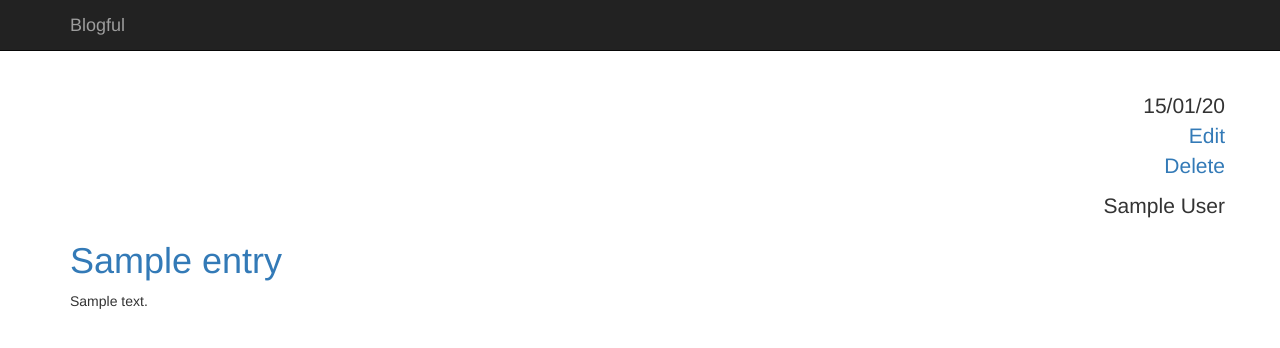
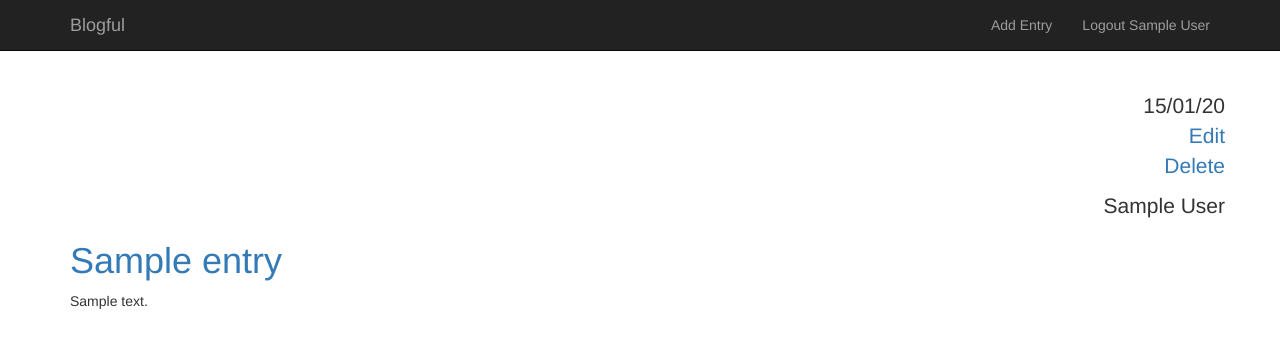
Before and after one commit to EthanVG/Blogful, a Flask app: page / in a window 1280 px wide. Shown: the top 348 px of the page. Run offline with Flask 2, Linux system fonts and the light colour scheme; a user stored in the database is signed in; tables that the repository leaves empty hold one stand-in row (values such as "Sample post"); some libraries are stand-ins or nearby versions.

Commit message:
Correct user views & logout

```diff
--- a/blog/templates/base.html
+++ b/blog/templates/base.html
@@ -36,6 +36,12 @@
                 </div>
                 <div class="collapse navbar-collapse">
                     <ul class="nav navbar-nav navbar-right">
+                        {% if current_user.is_authenticated == False %}
+                        <li><a href="{{ url_for('login_get') }}">Login</a></li>
+                        {% else %}
+                        <li><a href="{{ url_for('add_entry_get') }}">Add Entry</a></li>
+                        <li><a href="{{ url_for('logout') }}">Logout {{ current_user.name }}</a></li>
+                        {% endif %}
                     </ul>
                 </div>
             </div>
--- a/blog/templates/entries.html
+++ b/blog/templates/entries.html
@@ -1,4 +1,4 @@
-{% import "macros.html" as macros %}
+{% import "macros.html" as macros with context %}
 {% extends "base.html" %}
 {% block content %}
 
--- a/blog/templates/macros.html
+++ b/blog/templates/macros.html
@@ -3,8 +3,10 @@
     <div class="col-md2 text-right metadata">
         <ul class="list-unstyled">
             <li>{{ entry.datetime | dateformat("%d/%m/%y") }}</li>
+            {% if current_user.id == entry.author.id %}
             <li><a href="{{ url_for('edit_entry_get', ID=entry.id) }}">Edit</a></li>
             <li><a href="{{ url_for('delete_entry', ID=entry.id) }}">Delete</a></li>
+            {% endif %}
         </ul>
         {{ entry.author.name }}
     </div>
--- a/blog/templates/single_entry.html
+++ b/blog/templates/single_entry.html
@@ -1,4 +1,4 @@
-{% import "macros.html" as macros %}
+{% import "macros.html" as macros with context %}
 {% extends "base.html" %}
 {% block content %}
 
--- a/blog/views.py
+++ b/blog/views.py
@@ -1,7 +1,7 @@
 from flask import render_template
 from flask import request, redirect, url_for
 from flask import flash
-from flask_login import login_user, login_required, current_user
+from flask_login import login_user, login_required, current_user, logout_user
 from werkzeug.security import check_password_hash
 
 from . import app
@@ -107,3 +107,8 @@ def login_post():
 
     login_user(user)
     return redirect(request.args.get('next') or url_for("entries"))
+
+@app.route("/logout")
+def logout():
+    logout_user()
+    return redirect(url_for("entries"))
```
